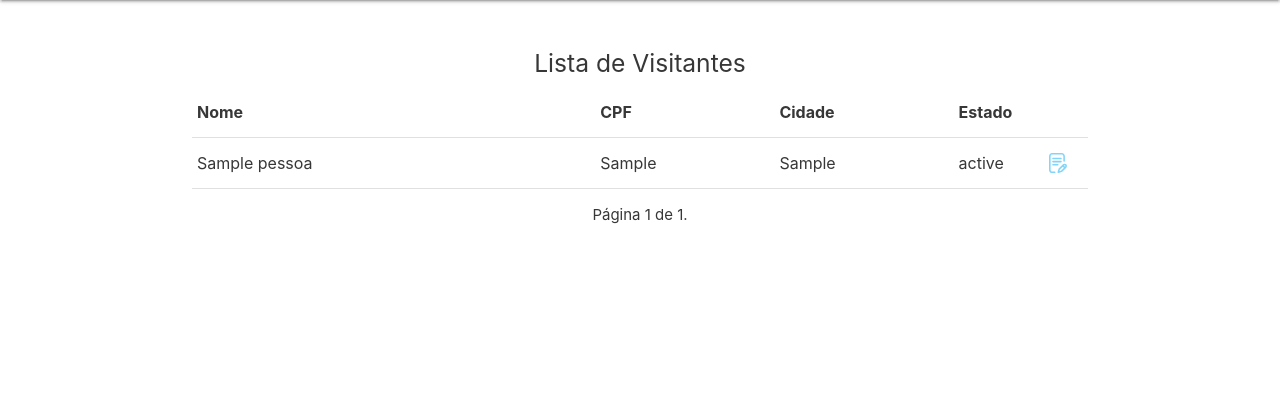
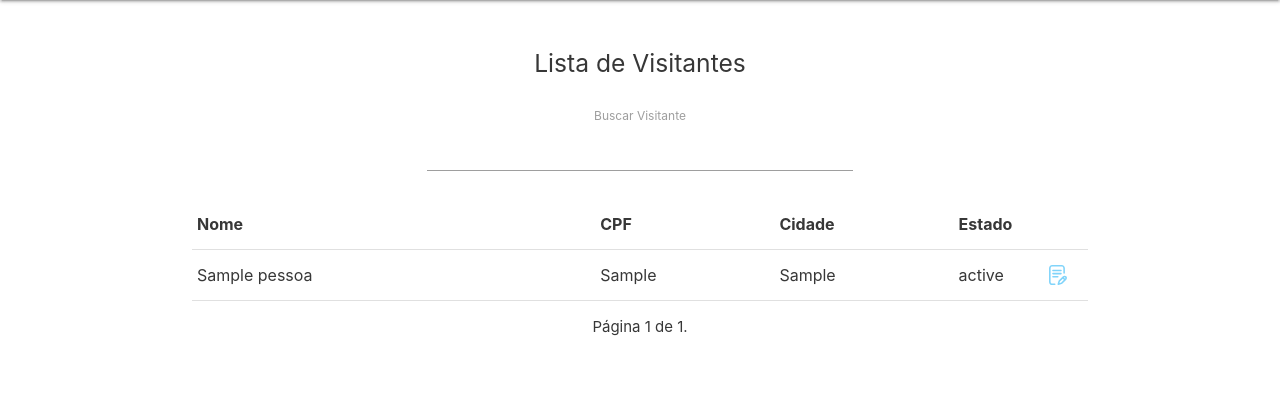
Before and after one commit to camaratc/visita, a Django app: page /visitante/lista/ in a window 1280 px wide. Shown: the part 64-484 px from the top of the page. Run offline with Django 3.2, Linux system fonts and the light colour scheme; tables that the repository leaves empty hold one stand-in row (values such as "Sample post"); some libraries are stand-ins or nearby versions.

Commit message:
Barra de pesquisa dinâmica na página de listagem de visitantes

```diff
--- a/cadastro/static/css/style.css
+++ b/cadastro/static/css/style.css
@@ -187,6 +187,10 @@ main {
     width: 20px;
 }
 
+#search-visitante{
+    margin-top: 30px;
+}
+
 /* Detalhes ===== */
 
 .visita-detalhes{
--- a/cadastro/static/js/main.js
+++ b/cadastro/static/js/main.js
@@ -75,3 +75,56 @@ function fecharBox(){
     document.getElementById('itensBusca').innerHTML = '';
     document.getElementById('search').value = '';
 }
+
+$(document).ready(() => {
+    $('#search-visitantes').keyup(() => {
+        $('#result').html('');
+
+        let searchField = $('#search-visitantes').val();
+        let expression = new RegExp(searchField, "i");
+
+        let found = false;
+
+        if(searchField.length !== 0){
+            document.getElementById('visitantes-busca').innerHTML = '<ul id="result" class="lista-results"></ul>';
+        }
+        else{
+            document.getElementById('visitante-busca').innerHTML = '';
+        }
+
+        $.getJSON('http://127.0.0.1:8000/api/pessoas/', (data) => {
+            let count = 0;
+
+            $.each(data, (key, value) => {
+                if(count == 5){
+                    return false;
+                }
+
+                if(value.fields.nome.search(expression) != -1 || value.fields.cpf.search(expression) != -1){
+                    if(count === 0){
+                        $('#result').append(`<li value='${ value.pk }' onClick='editarVisitante(this);'><div class='firstItem'>${ value.fields.nome } (${ value.fields.cpf })</div></li>`);
+                        found = true;
+                    }
+                    else{
+                        $('#result').append(`<li value='${ value.pk }' onClick='editarVisitante(this);'><div class='itemListaBusca'>${ value.fields.nome } (${ value.fields.cpf })</div></li>`);
+                    }
+
+                    count++;
+                }
+            });
+
+            if(!found){
+                $('#result').append(`<li onClick='fecharBox();'><div class='firstItem'>Nenhum registro encontrado.</div></li>`);
+            }
+        });
+    });
+});
+
+function editarVisitante(item){
+    window.location=`/visitante/editar/${item.value}`;
+}
+
+function fecharBox(){
+    document.getElementById('visitantes-busca').innerHTML = '';
+    document.getElementById('search').value = '';
+}
--- a/cadastro/templates/lista-pessoas.html
+++ b/cadastro/templates/lista-pessoas.html
@@ -4,6 +4,16 @@
 
 <div class='container recuo-pagina'>
     <h5 class='center-align'>Lista de Visitantes</h5>
+
+    <form class="center-align row" id="search-visitante" autocomplete="off">
+        <div class="col s3"></div>
+        <div class="col s6">
+            <label for="search-visitantes">Buscar Visitante</label>
+            <input type="text" id="search-visitantes" name="search-visitantes" />
+            <div class="left-align" id="visitantes-busca"></div>
+        </div>
+        <div class="col s3"></div>
+    </form>
 
     <table class="highlight">
         <thead>
```
Also changed, not shown: cadastro/migrations/0002_auto_20181101_1343.py (added).
